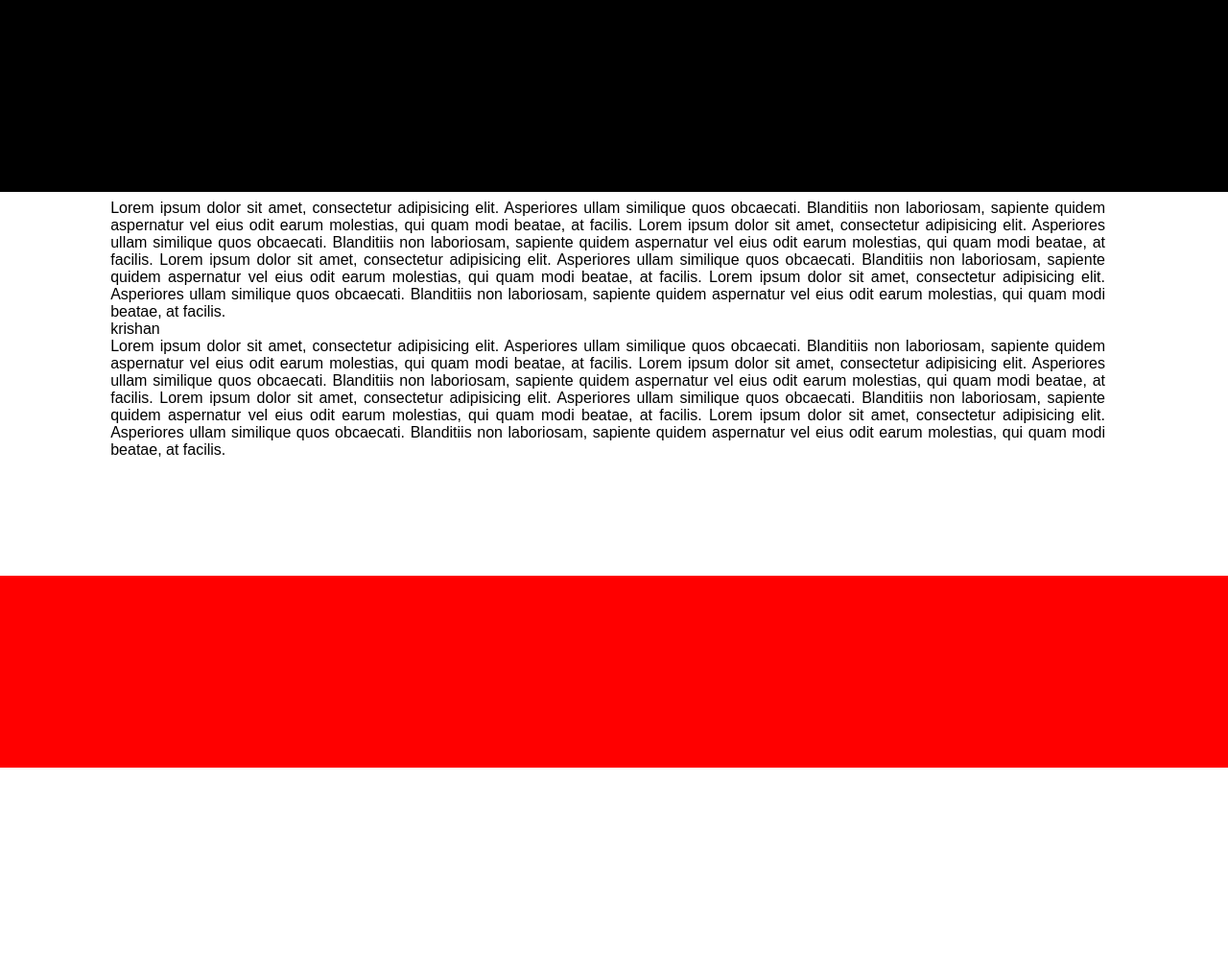
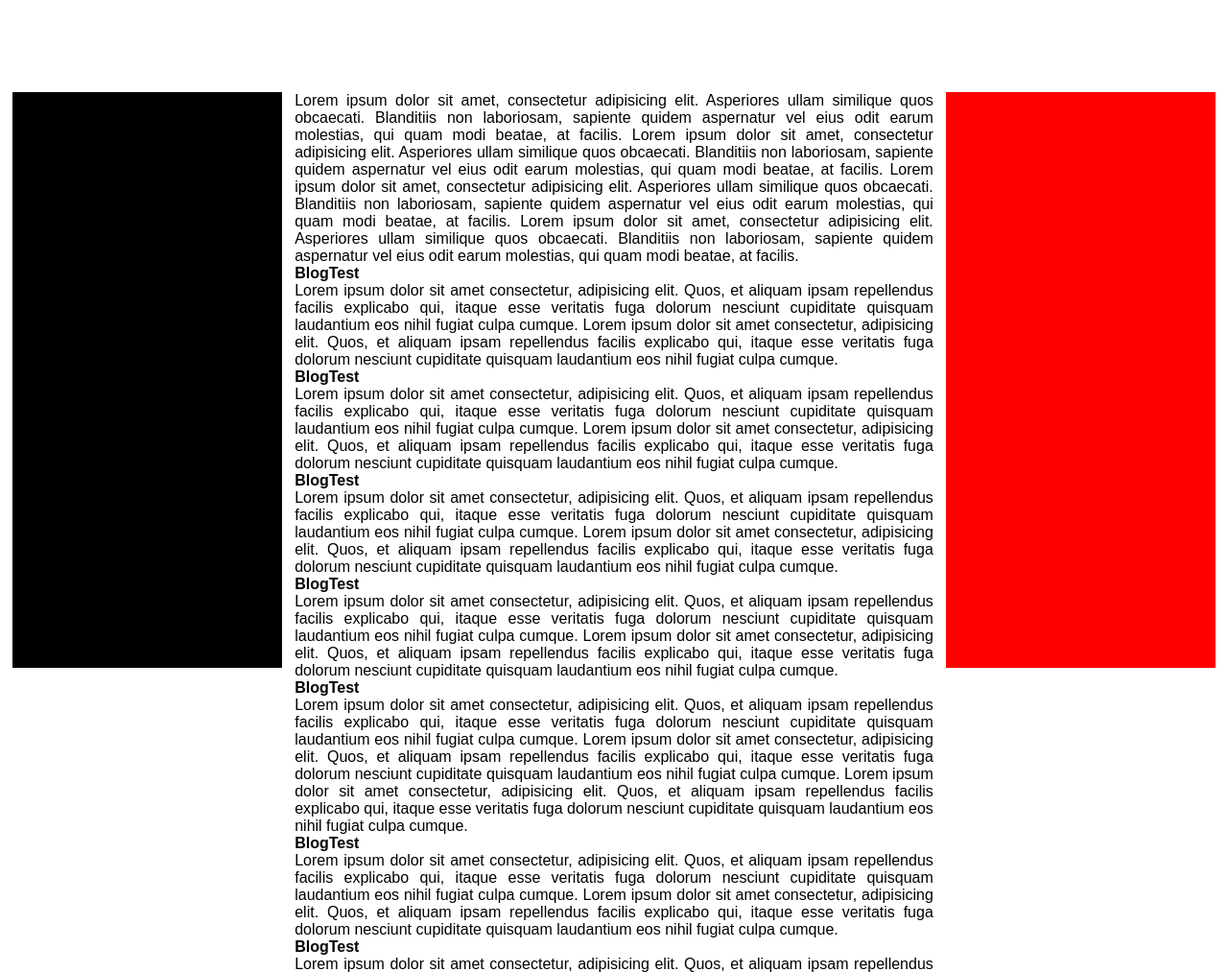
Before and after one commit to krishjava/blogtest, a plain HTML site: page index.html in a window 1280 px wide. Shown: the top 1013 px of the page at 96% size. Before the commit the page ends 800 px from the top, so only its background shows below. Drawn offline with Linux system fonts and the light colour scheme.

Commit message:
Update index.html

```diff
--- a/index.html
+++ b/index.html
@@ -47,6 +47,38 @@
             background: red;
             z-index: 1000;
         }
+
+    @media (min-width:768px){
+        .container{
+            width: unset;
+        }
+        .top{
+            position: fixed;
+            width: 22%;
+            left: 1%;
+            height: 75%;
+            top: 12%;
+            background: black;
+        }
+        .content{
+            font-family: Arial, Helvetica, sans-serif;
+            position: absolute;
+            width: 52%;
+            top: 12%;
+            left: 24%;
+            height: 100%;
+            overflow: unset;
+        }
+        .bottom{
+            position: fixed;
+            background: red;
+            width: 22%;
+            right: 1%;
+            top: 12%;
+            height: 75%;
+        }
+
+    }
     </style>
 </head>
 <body>
@@ -60,8 +92,35 @@
                 Lorem ipsum dolor sit amet, consectetur adipisicing elit. Asperiores ullam similique quos obcaecati. Blanditiis non laboriosam, sapiente quidem aspernatur vel eius odit earum molestias, qui quam modi beatae, at facilis.
                 Lorem ipsum dolor sit amet, consectetur adipisicing elit. Asperiores ullam similique quos obcaecati. Blanditiis non laboriosam, sapiente quidem aspernatur vel eius odit earum molestias, qui quam modi beatae, at facilis.
                 Lorem ipsum dolor sit amet, consectetur adipisicing elit. Asperiores ullam similique quos obcaecati. Blanditiis non laboriosam, sapiente quidem aspernatur vel eius odit earum molestias, qui quam modi beatae, at facilis.
-               <br/> krishan <br/>
-Lorem ipsum dolor sit amet, consectetur adipisicing elit. Asperiores ullam similique quos obcaecati. Blanditiis non laboriosam, sapiente quidem aspernatur vel eius odit earum molestias, qui quam modi beatae, at facilis. Lorem ipsum dolor sit amet, consectetur adipisicing elit. Asperiores ullam similique quos obcaecati. Blanditiis non laboriosam, sapiente quidem aspernatur vel eius odit earum molestias, qui quam modi beatae, at facilis. Lorem ipsum dolor sit amet, consectetur adipisicing elit. Asperiores ullam similique quos obcaecati. Blanditiis non laboriosam, sapiente quidem aspernatur vel eius odit earum molestias, qui quam modi beatae, at facilis. Lorem ipsum dolor sit amet, consectetur adipisicing elit. Asperiores ullam similique quos obcaecati. Blanditiis non laboriosam, sapiente quidem aspernatur vel eius odit earum molestias, qui quam modi beatae, at facilis.
+               <br/> <b>BlogTest</b> <br/>
+               Lorem ipsum dolor sit amet consectetur, adipisicing elit. Quos, et aliquam ipsam repellendus facilis explicabo qui, itaque esse veritatis fuga dolorum nesciunt cupiditate quisquam laudantium eos nihil fugiat culpa cumque.
+               Lorem ipsum dolor sit amet consectetur, adipisicing elit. Quos, et aliquam ipsam repellendus facilis explicabo qui, itaque esse veritatis fuga dolorum nesciunt cupiditate quisquam laudantium eos nihil fugiat culpa cumque.
+               <br/> <b>BlogTest</b> <br/>
+               Lorem ipsum dolor sit amet consectetur, adipisicing elit. Quos, et aliquam ipsam repellendus facilis explicabo qui, itaque esse veritatis fuga dolorum nesciunt cupiditate quisquam laudantium eos nihil fugiat culpa cumque.
+               Lorem ipsum dolor sit amet consectetur, adipisicing elit. Quos, et aliquam ipsam repellendus facilis explicabo qui, itaque esse veritatis fuga dolorum nesciunt cupiditate quisquam laudantium eos nihil fugiat culpa cumque.
+               <br/> <b>BlogTest</b> <br/>
+               Lorem ipsum dolor sit amet consectetur, adipisicing elit. Quos, et aliquam ipsam repellendus facilis explicabo qui, itaque esse veritatis fuga dolorum nesciunt cupiditate quisquam laudantium eos nihil fugiat culpa cumque.
+               Lorem ipsum dolor sit amet consectetur, adipisicing elit. Quos, et aliquam ipsam repellendus facilis explicabo qui, itaque esse veritatis fuga dolorum nesciunt cupiditate quisquam laudantium eos nihil fugiat culpa cumque.
+               <br/> <b>BlogTest</b> <br/>
+               Lorem ipsum dolor sit amet consectetur, adipisicing elit. Quos, et aliquam ipsam repellendus facilis explicabo qui, itaque esse veritatis fuga dolorum nesciunt cupiditate quisquam laudantium eos nihil fugiat culpa cumque.
+               Lorem ipsum dolor sit amet consectetur, adipisicing elit. Quos, et aliquam ipsam repellendus facilis explicabo qui, itaque esse veritatis fuga dolorum nesciunt cupiditate quisquam laudantium eos nihil fugiat culpa cumque.
+               <br/> <b>BlogTest</b> <br/>
+               Lorem ipsum dolor sit amet consectetur, adipisicing elit. Quos, et aliquam ipsam repellendus facilis explicabo qui, itaque esse veritatis fuga dolorum nesciunt cupiditate quisquam laudantium eos nihil fugiat culpa cumque.
+               Lorem ipsum dolor sit amet consectetur, adipisicing elit. Quos, et aliquam ipsam repellendus facilis explicabo qui, itaque esse veritatis fuga dolorum nesciunt cupiditate quisquam laudantium eos nihil fugiat culpa cumque.
+               Lorem ipsum dolor sit amet consectetur, adipisicing elit. Quos, et aliquam ipsam repellendus facilis explicabo qui, itaque esse veritatis fuga dolorum nesciunt cupiditate quisquam laudantium eos nihil fugiat culpa cumque.
+               <br/> <b>BlogTest</b> <br/>
+               Lorem ipsum dolor sit amet consectetur, adipisicing elit. Quos, et aliquam ipsam repellendus facilis explicabo qui, itaque esse veritatis fuga dolorum nesciunt cupiditate quisquam laudantium eos nihil fugiat culpa cumque.
+               Lorem ipsum dolor sit amet consectetur, adipisicing elit. Quos, et aliquam ipsam repellendus facilis explicabo qui, itaque esse veritatis fuga dolorum nesciunt cupiditate quisquam laudantium eos nihil fugiat culpa cumque.
+               <br/> <b>BlogTest</b> <br/>
+               Lorem ipsum dolor sit amet consectetur, adipisicing elit. Quos, et aliquam ipsam repellendus facilis explicabo qui, itaque esse veritatis fuga dolorum nesciunt cupiditate quisquam laudantium eos nihil fugiat culpa cumque.
+               Lorem ipsum dolor sit amet consectetur, adipisicing elit. Quos, et aliquam ipsam repellendus facilis explicabo qui, itaque esse veritatis fuga dolorum nesciunt cupiditate quisquam laudantium eos nihil fugiat culpa cumque.
+               <br/> <b>BlogTest</b> <br/>
+               Lorem ipsum dolor sit amet consectetur, adipisicing elit. Quos, et aliquam ipsam repellendus facilis explicabo qui, itaque esse veritatis fuga dolorum nesciunt cupiditate quisquam laudantium eos nihil fugiat culpa cumque.
+               Lorem ipsum dolor sit amet consectetur, adipisicing elit. Quos, et aliquam ipsam repellendus facilis explicabo qui, itaque esse veritatis fuga dolorum nesciunt cupiditate quisquam laudantium eos nihil fugiat culpa cumque.
+               Lorem ipsum dolor sit amet consectetur, adipisicing elit. Quos, et aliquam ipsam repellendus facilis explicabo qui, itaque esse veritatis fuga dolorum nesciunt cupiditate quisquam laudantium eos nihil fugiat culpa cumque.
+               <br/> <b>BlogTest</b> <br/>
+               Lorem ipsum dolor sit amet consectetur, adipisicing elit. Quos, et aliquam ipsam repellendus facilis explicabo qui, itaque esse veritatis fuga dolorum nesciunt cupiditate quisquam laudantium eos nihil fugiat culpa cumque.
+               @copyright
             </p>
         </div>
         <div class="bottom">
```
